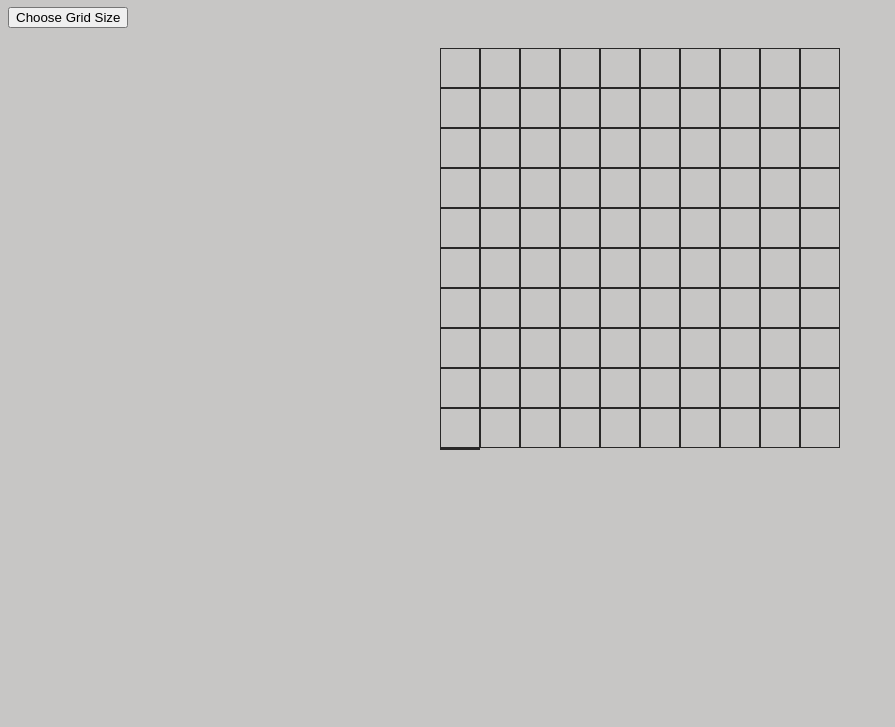
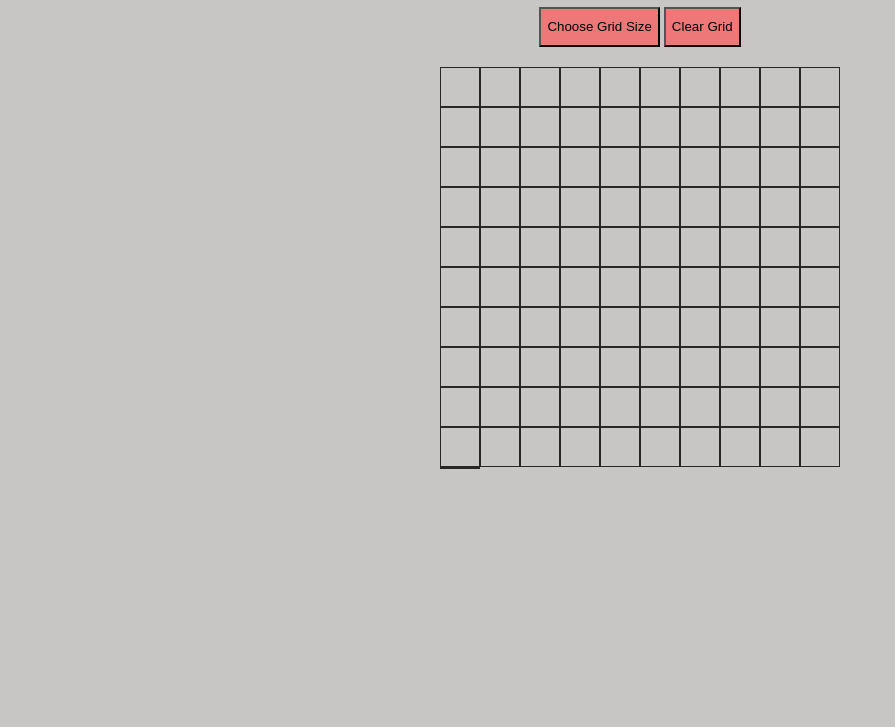
Before and after one commit to nadia643/etch-a-sketch-jquery, a website: page index.html in a window 1280 px wide. Shown: the part 73-800 px from the top of the page, without its empty margins (0-895 px from the left). Drawn offline with nearby package versions, Linux system fonts and the light colour scheme.

Commit message:
added grid size alert and pop up

```diff
--- a/index.html
+++ b/index.html
@@ -18,6 +18,16 @@
 
             }
         })
+
+        function chooseGridSize() {
+            const size = prompt("Please enter a number");
+            if (size < 16 || size > 100) {
+                alert("That is not a valid number; please try again")
+            }
+            else {
+                alert("Good number choosing")
+            }
+        }
     </script>
 </head>
 <body>
@@ -26,9 +36,14 @@
     </h1>
 
     <div class="buttons">
-        <button id="button-grid-size">
-            Choose Grid Size
-        </button>
+        <button
+        class="button"
+        id="button-grid-size"
+        onClick="chooseGridSize()">Choose Grid Size</button>
+        <button
+        class="button"
+        id="button-clear-grid"
+        onClick=>Clear Grid</button>
     </div>
     <div class="square-container">
         <div class="square"></div>
--- a/sass/main.scss
+++ b/sass/main.scss
@@ -10,7 +10,11 @@ h1 {
     text-align: center;
 }
 
-.button-grid-size {
+.buttons {
+    text-align: center;
+}
+
+.button {
     background-color: $main-peach;
     height: 40px;
     width: auto;
@@ -21,6 +25,7 @@ h1 {
         cursor: grab;
     }
 }
+
 
 .square-container {
     max-width: 400px;
```
Also changed, not shown: css/style.css.
